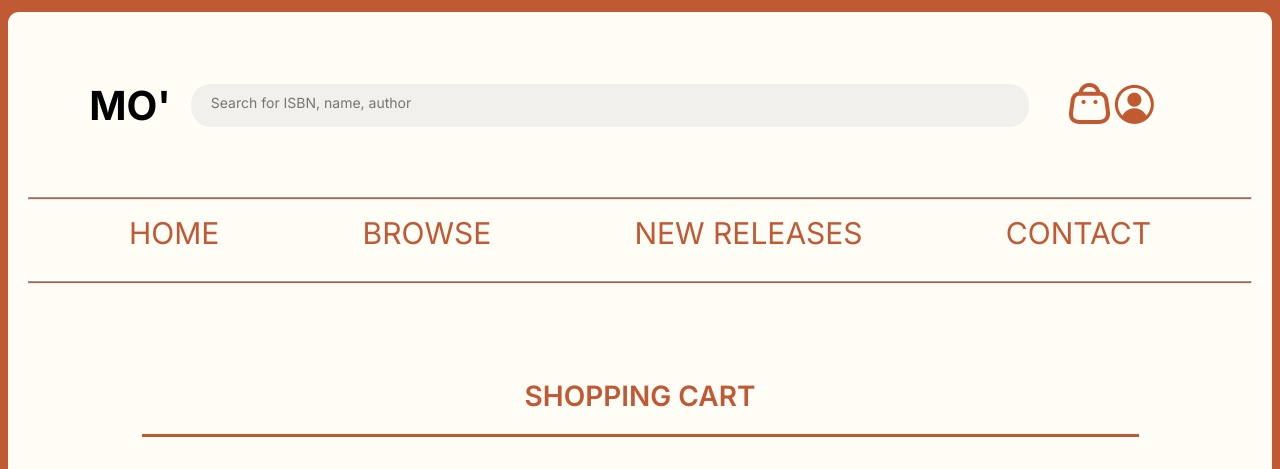
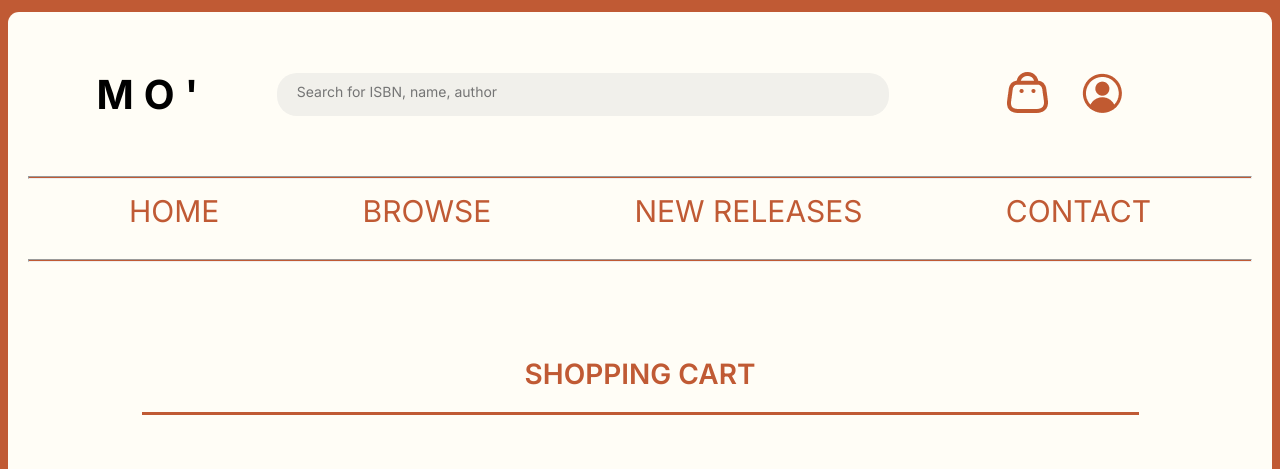
Before and after one commit to m-bobi/MO-Books, a PHP site: page /html/cart.html in a window 1280 px wide. Shown: the top 469 px of the page. Run offline with PHP 8.4, Linux system fonts and the light colour scheme.

Commit message:
+ Changed Navigation, made it responsive for Cart

```diff
--- a/css/cart.css
+++ b/css/cart.css
@@ -19,47 +19,63 @@
     padding: 31px 20px 100px;
 }
 
+/* --------------------  NAVBAR */
 
 .search {
     border-radius: 20px;
     background-color: #f1f0eb;
     border-style: none;
-    display: flex;
-    flex-grow: 1;
-    flex-basis: 0%;
-    flex-direction: column;
-    align-items: end;
     padding: 10px 20px 16px;
+    width: 100%;
 }
+
+
+.menu-toggle {
+    order: 2;
+    display: none;
+}
+
 
 .search:active {
     background-color: #f1f0eb;
     border-style: none;
 }
 
-@media (max-width: 991px) {
+.searchBar {
+    display: flex;
+    align-items: center;
+    justify-content: space-evenly;
+    margin-left: 5%;
+}
+
+.logo {
+    font: 700 40px Inter, sans-serif;
+    letter-spacing: 10px;
+}
+
+.icons {
+    margin-right: 5%;
+}
+
+
+.navBar a {
+    text-decoration: none;
+    transition: all 0.3s ease;
+}
+
+.navBar a:hover {
+    color: #c0593490;
+    border-radius: 10px;
+}
+
+
+@media screen and (min-width: 992px) {
     .search {
-        max-width: 100%;
-    }
+        max-width: 50%;
     }
 
     .searchBar {
-    display: flex;
-    flex-wrap: wrap;
-    align-items: center;
-    margin-left: 5%;
-}
-
-
-.logo {
-    font: 700 40px Inter, sans-serif;
-    margin-right: 20px;
-}
-
-
-.icons {
-    margin-right: 5%;
-    padding: 40px;
+        margin-left: 0;
     }
 
     .navBar {
@@ -73,6 +89,70 @@
         color: var(--main-color);
         font: 400 30px Inter, sans-serif;
     }
+}
+
+/* Mobile styles */
+@media screen and (max-width: 991px) {
+
+    .logo-toggle {
+        display: flex;
+        align-items: center;
+        justify-content: space-between;
+        width: 100%;
+        transition: all 0.8s ease;
+    }
+
+    .search {
+        max-width: 100%;
+    }
+
+    .searchBar {
+        flex-direction: column;
+    }
+
+    .navBar {
+        display: none;
+        flex-direction: column;
+        align-items: center;
+    }
+
+    .navBar.active {
+        display: flex;
+    }
+
+    .navBar a {
+        color: var(--main-color);
+        font: 400 20px Inter, sans-serif;
+        margin-bottom: 10px;
+    }
+
+    .menu-toggle {
+        display: flex;
+        text-align: right;
+        font-size: 1.9rem;
+        color: var(--main-color);
+    }
+
+
+    .img-3 {
+        display: none;
+    }
+
+    .img-4 {
+        display: none;
+    }
+
+}
+
+.img-3 {
+    margin-left: 50px;
+}
+
+.img-4 {
+    margin-left: 30px;
+}
+
+/* ----------------------------------------------- */
 
 
 .div-8 {
--- a/html/cart.html
+++ b/html/cart.html
@@ -6,40 +6,33 @@
     <meta name="viewport" content="width=device-width, initial-scale=1.0">
     <link rel="stylesheet" href="/css/cart.css">
     <link rel="stylesheet" href="/css/globals.css">
-    <title>Document</title>
+    <title>Checkout</title>
 </head>
 
 <body>
     <div class="container">
         <div class="sectionWhite">
-
-
+            <header>
                 <div class="searchBar">
-                <b>
+                    <div class="logo-toggle">
                         <h1 class="logo">MO'</h1>
-                </b>
+                        <div class="menu-toggle" id="menuToggle">&#9776;</div>
+                    </div>
                     <input type="text" class="search" placeholder="Search for ISBN, name, author">
                     <div class="icons">
                         <a href="cart.html"><img loading="lazy" src="/resources/logos/shopping.png" class="img-3" /></a>
-                    <a href="#"><img loading="lazy" src="/resources/logos/user.png" class="img-4" /></a>
+                        <a href="login.html"><img loading="lazy" src="/resources/logos/user.png" class="img-4" /></a>
                     </div>
                 </div>
                 <hr class="div-8">
                 </hr>
                 <div class="navBar">
-                <a href="/home.html">
-                    HOME
-                </a>
-                <a href="#">
-                    BROWSE
-                </a>
-                <a href="">
-                    NEW RELEASES
-                </a>
-                <a href="">
-                    CONTACT
-                </a>
+                    <a href="/home.html">HOME</a>
+                    <a href="#">BROWSE</a>
+                    <a href="">NEW RELEASES</a>
+                    <a href="contact.html">CONTACT</a>
                 </div>
+            </header>
             <hr class="div-8">
             </hr>
 
--- /dev/null
+++ b/js/cart.js
@@ -0,0 +1,24 @@
+document.addEventListener('DOMContentLoaded', function () {
+    const menuToggle = document.getElementById('menuToggle');
+    const navBar = document.querySelector('.navBar');
+
+    menuToggle.addEventListener('click', function () {
+        navBar.classList.toggle('active');
+    });
+
+    // Close the navigation menu when a link is clicked
+    const navLinks = document.querySelectorAll('.navBar a');
+    navLinks.forEach(link => {
+        link.addEventListener('click', function () {
+            navBar.classList.remove('active');
+        });
+    });
+
+    // Close the navigation menu when clicking outside of it
+    document.addEventListener('click', function (event) {
+        const isClickInside = navBar.contains(event.target) || menuToggle.contains(event.target);
+        if (!isClickInside) {
+            navBar.classList.remove('active');
+        }
+    });
+});
```
Lines whose indentation alone changed are shown as unchanged.
